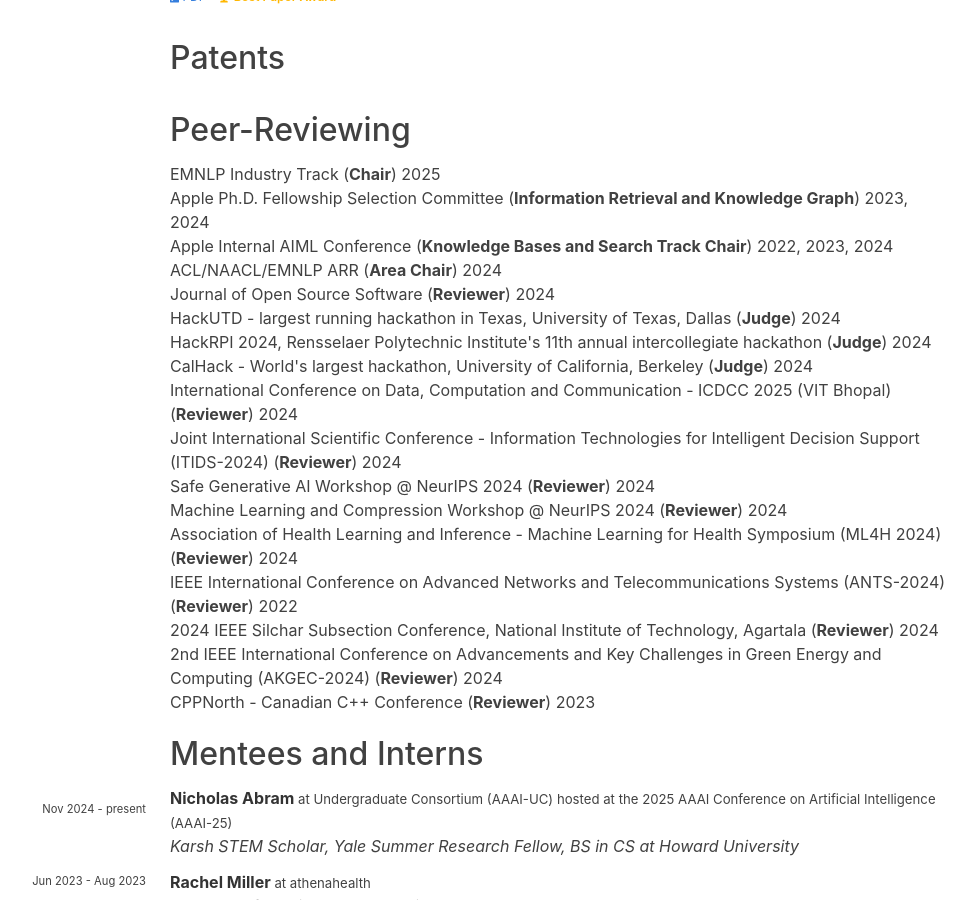
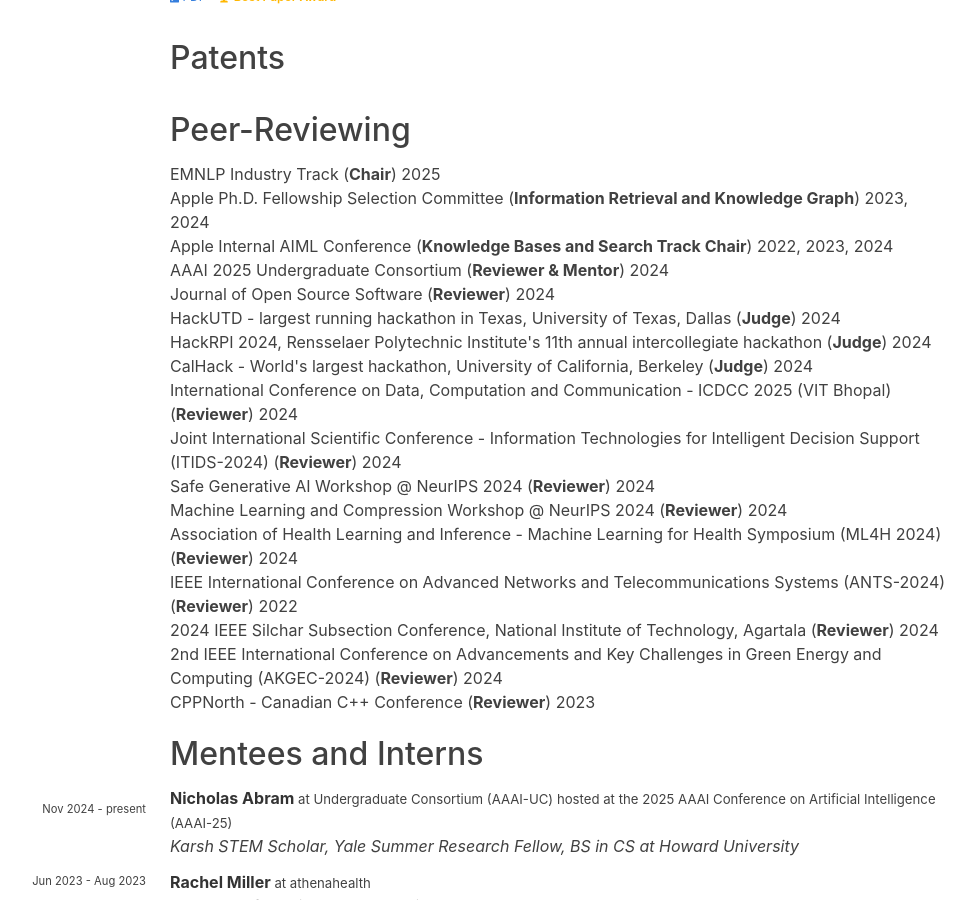
Before and after one commit to hariharanragothaman/hariharanragothaman.github.io, a Jekyll site: the page built from cv.md, in a window 1280 px wide and 900 px high, scrolled down 2976 px. Shown: the whole window, without its empty margins (162-1137 px from the left). Built offline with Jekyll 4.4.1, drawn with Linux system fonts in a browser that asks for light colours; nearby versions of some CDN libraries; some web fonts are replaced.

Commit message:
Polishes and Updates

```diff
--- a/_data/reviewer.yaml
+++ b/_data/reviewer.yaml
@@ -18,11 +18,11 @@
     - year: 2023
     - year: 2024
 
-- venue: ACL/NAACL/EMNLP ARR
-  venue-shorthand: Area Chair
+- venue: AAAI 2025 Undergraduate Consortium
+  venue-shorthand: Reviewer & Mentor
   years:
     - year: 2024
-      url: https://aclrollingreview.org
+      url: https://aaai.org/conference/aaai/aaai-25/
 
 - venue: Journal of Open Source Software
   venue-shorthand: Reviewer
```
